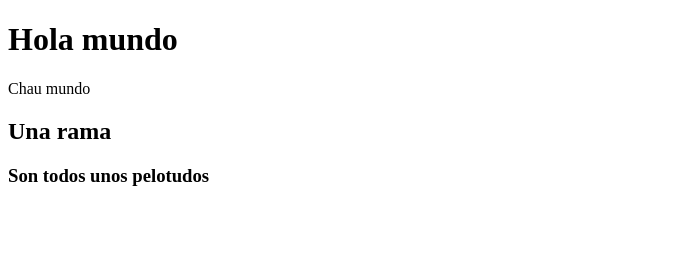
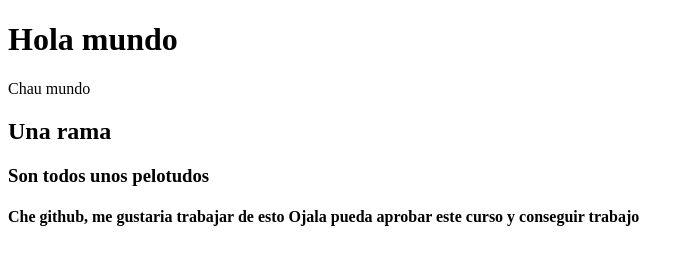
Before and after one commit to AtMati/yo-boludeando, a plain HTML site: page index.html in a window 1280 px wide. Shown: the whole page, without its empty margins (0-694 px from the left). Drawn offline with Linux system fonts and the light colour scheme.

Commit message:
puse que me gustaria conseguir trabajo para ayudar a mi familia

```diff
--- a/index.html
+++ b/index.html
@@ -10,5 +10,8 @@
 
     <h2>Una rama</h2>
     <h3>Son todos unos pelotudos</h3>
+    <h4>Che github, me gustaria trabajar de esto
+        Ojala pueda aprobar este curso y conseguir trabajo
+    </h4>
 </body>
 </html>
```
